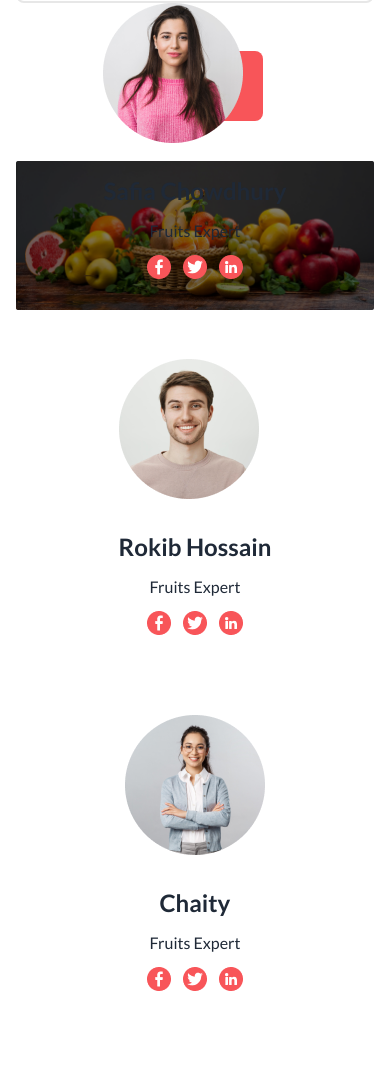
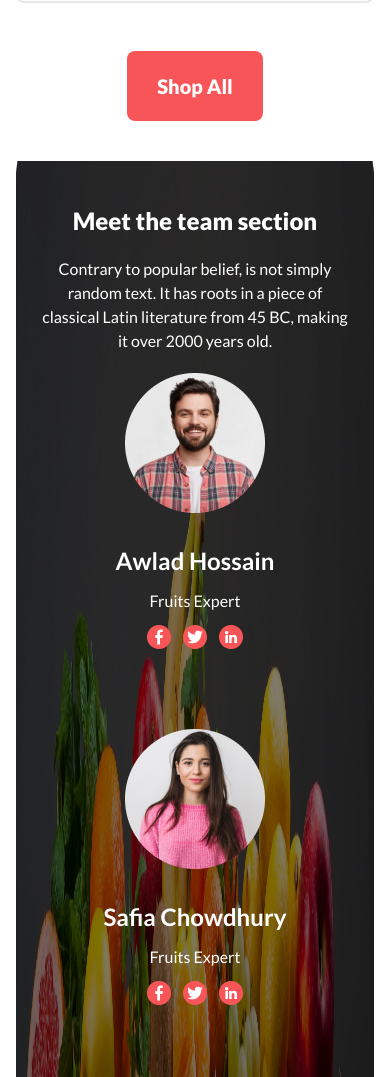
Before and after one commit to Mezbah-u-Rimon/fruit-brust, a plain HTML site: page index.html in a window 390 px wide. Shown: the part 2607-3684 px from the top of the page. Before the commit the page ends 3598 px from the top, so only its background shows below. Drawn offline with nearby package versions, Linux system fonts and the light colour scheme.

Commit message:
added responsive

```diff
--- a/index.html
+++ b/index.html
@@ -444,24 +444,25 @@
 
         <!-- team section start -->
         <section class=" my-10 lg:my-20 md:mx-8 lg:mx-24 ">
-            <div class="relative w-full flex flex-col justify-center items-center">
-                <img src="images/banner1.png" class="w-full brightness-50" />
+            <div class=" relative w-full flex flex-col justify-center items-center">
+                <img src="images/banner1.png" class="w-full h-[1600px] md:h-[940px] lg:h-full brightness-50" />
 
-                <div class="absolute w-full flex flex-col justify-center items-center text-center space-y-5 ">
+                <div
+                    class="absolute w-full flex flex-col justify-center items-center text-center space-y-5 px-3 lg:px-0">
 
                     <h1 class="text-2xl md:text-3xl lg:text-5xl text-white font-extrabold">Meet the team section
                     </h1>
-                    <p class="text-white lg:w-6/12">
+                    <p class="text-white mx-3 lg:w-6/12">
                         Contrary to popular belief, is not simply random text. It has roots in a piece of classical
                         Latin literature from 45 BC, making it over 2000 years old.
                     </p>
                     <!-- team  -->
-                    <div class="flex flex-col lg:flex-row justify-center gap-20 items-center">
+                    <div class="grid grid-cols-1  md:grid-cols-2 lg:grid-cols-4 justify-center gap-20 items-center">
                         <!-- team member 1 -->
-                        <div>
+                        <div class="flex flex-col justify-center items-center">
                             <img src="images/member1.png" alt="">
-                            <h4 class="lg:text-white text-2xl font-bold mt-8">Awlad Hossain</h4>
-                            <p class="lg:text-white my-3">Fruits Expert</p>
+                            <h4 class="text-white text-2xl font-bold mt-8">Awlad Hossain</h4>
+                            <p class="text-white my-3">Fruits Expert</p>
                             <div class="flex justify-center items-center gap-3">
                                 <img src="images/facebook.png" alt="">
                                 <img src="images/twitter.png" alt="">
@@ -469,10 +470,10 @@
                             </div>
                         </div>
                         <!-- team member 2 -->
-                        <div>
+                        <div class="flex flex-col justify-center items-center">
                             <img src="images/member2.png" alt="">
-                            <h4 class="lg:text-white text-2xl font-bold mt-8">Safia Chowdhury</h4>
-                            <p class="lg:text-white my-3">Fruits Expert</p>
+                            <h4 class="text-white text-2xl font-bold mt-8">Safia Chowdhury</h4>
+                            <p class="text-white my-3">Fruits Expert</p>
                             <div class="flex justify-center items-center gap-3">
                                 <img src="images/facebook.png" alt="">
                                 <img src="images/twitter.png" alt="">
@@ -480,10 +481,10 @@
                             </div>
                         </div>
                         <!-- team member 3 -->
-                        <div>
+                        <div class="flex flex-col justify-center items-center">
                             <img src="images/member3.png" alt="">
-                            <h4 class="lg:text-white text-2xl font-bold mt-8">Rokib Hossain</h4>
-                            <p class="lg:text-white my-3">Fruits Expert</p>
+                            <h4 class="text-white text-2xl font-bold mt-8">Rokib Hossain</h4>
+                            <p class="text-white my-3">Fruits Expert</p>
                             <div class="flex justify-center items-center gap-3">
                                 <img src="images/facebook.png" alt="">
                                 <img src="images/twitter.png" alt="">
@@ -491,10 +492,10 @@
                             </div>
                         </div>
                         <!-- team member 4 -->
-                        <div>
+                        <div class="flex flex-col justify-center items-center">
                             <img src="images/member4.png" alt="">
-                            <h4 class="lg:text-white text-2xl font-bold mt-8">Chaity</h4>
-                            <p class="lg:text-white my-3">Fruits Expert</p>
+                            <h4 class="text-white text-2xl font-bold mt-8">Chaity</h4>
+                            <p class="text-white my-3">Fruits Expert</p>
                             <div class="flex justify-center items-center gap-3">
                                 <img src="images/facebook.png" alt="">
                                 <img src="images/twitter.png" alt="">
```
